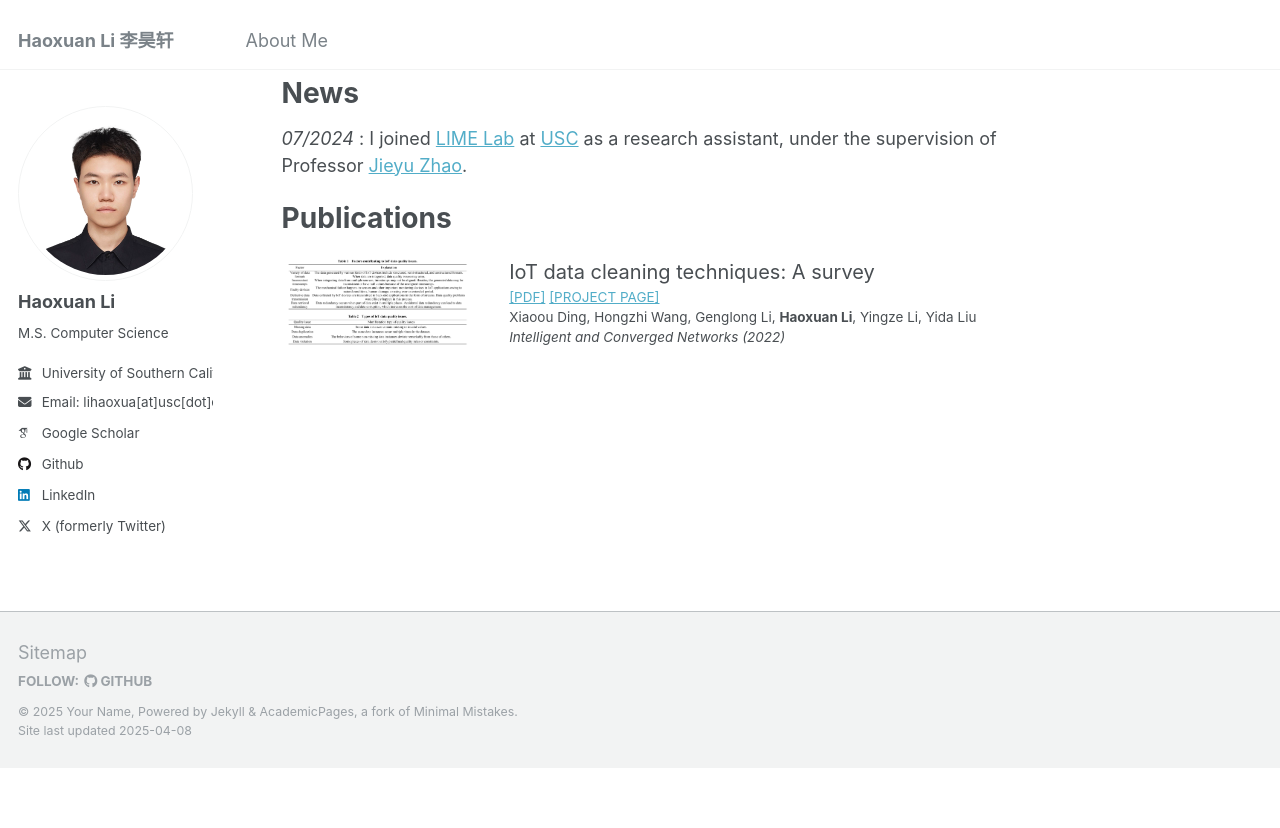
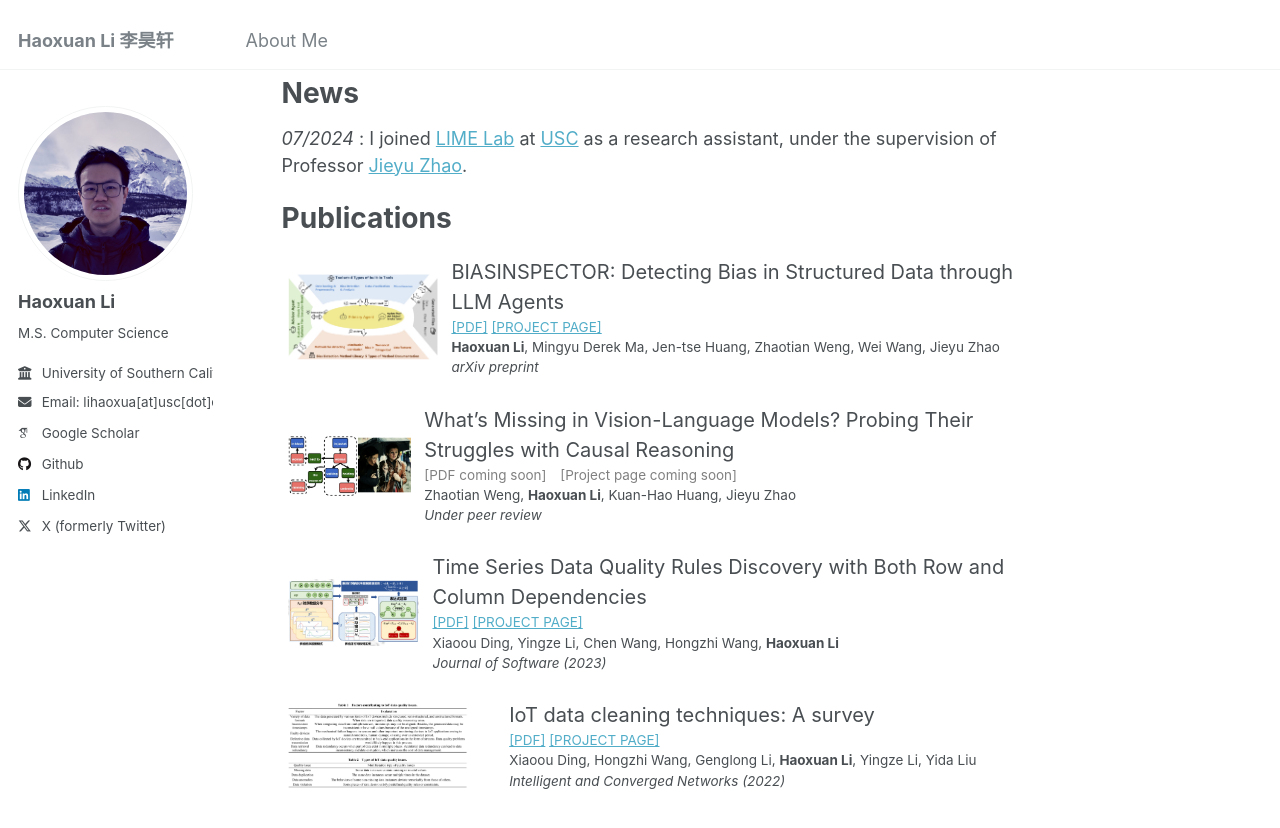
Before and after one commit to HauxLee/hauxlee.github.io, a Jekyll site: the page built from _pages/about.md, in a window 1280 px wide and 900 px high, scrolled down 361 px. Shown: the top 828 px of the window. Built offline with Jekyll 4.4.1, drawn with Linux system fonts in a browser that asks for light colours; some web fonts are replaced; a script that is not in the unit is left out; before the commit the page ends 1129 px from its top, so only the background shows below that.

Commit message:
Update publication section

```diff
--- a/_pages/about.md
+++ b/_pages/about.md
@@ -18,6 +18,50 @@ News
 
 Publications
 ======
+<table style="border: none; border-collapse: collapse;">
+  <tr>
+    <td style="border: none;">
+      <img src="../images/publication_images/BiasInspector_4.png" alt="BIASINSPECTOR: Detecting Bias in Structured Data through LLM Agents" width="180" style="border: none;" />
+    </td>
+    <td style="border: none;">
+      <span style="font-size: 20px;">BIASINSPECTOR: Detecting Bias in Structured Data through LLM Agents</span> <br>
+      <a href="https://arxiv.org/pdf/2504.04855">[PDF]</a>
+      <a href="https://arxiv.org/abs/2504.04855">[PROJECT PAGE]</a> <br>
+      <strong>Haoxuan Li</strong>, Mingyu Derek Ma, Jen-tse Huang, Zhaotian Weng, Wei Wang, Jieyu Zhao  <br>
+      <i>arXiv preprint</i> <br>
+    </td>
+  </tr>
+</table>
+<table style="border: none; border-collapse: collapse;">
+  <tr>
+    <td style="border: none;">
+      <img src="../images/publication_images/VLMCausal_3.png" alt="What’s Missing in Vision-Language Models? Probing Their Struggles with Causal Reasoning" width="180" style="border: none;" />
+    </td>
+    <td style="border: none;">
+      <span style="font-size: 20px;">What’s Missing in Vision-Language Models? Probing Their Struggles with Causal Reasoning</span> <br>
+      <!-- <a href="https://jos.org.cn/jos/article/pdf/6793">[PDF]</a>
+      <a href="https://jos.org.cn/jos/article/abstract/6793">[PROJECT PAGE]</a> <br> -->
+      <span style="color: gray; margin-right: 10px;">[PDF coming soon]</span>
+      <span style="color: gray;">[Project page coming soon]</span> <br>
+      Zhaotian Weng, <strong>Haoxuan Li</strong>, Kuan-Hao Huang, Jieyu Zhao <br>
+      <i>Under peer review</i> <br>
+    </td>
+  </tr>
+</table>
+<table style="border: none; border-collapse: collapse;">
+  <tr>
+    <td style="border: none;">
+      <img src="../images/publication_images/Data_Quality_2.png" alt="Time Series Data Quality Rules Discovery with Both Row and Column Dependencies" width="180" style="border: none;" />
+    </td>
+    <td style="border: none;">
+      <span style="font-size: 20px;">Time Series Data Quality Rules Discovery with Both Row and Column Dependencies</span> <br>
+      <a href="https://jos.org.cn/jos/article/pdf/6793">[PDF]</a>
+      <a href="https://jos.org.cn/jos/article/abstract/6793">[PROJECT PAGE]</a> <br>
+      Xiaoou Ding, Yingze Li, Chen Wang, Hongzhi Wang, <strong>Haoxuan Li</strong> <br>
+      <i>Journal of Software (2023)</i> <br>
+    </td>
+  </tr>
+</table>
 <table style="border: none; border-collapse: collapse;">
   <tr>
     <td style="border: none;">
```
Also changed, not shown: images/profile.png, images/publication_images/BiasInspector_4.png (added), images/publication_images/Data_Quality_2.png (added), images/publication_images/VLMCausal_3.png (added).
